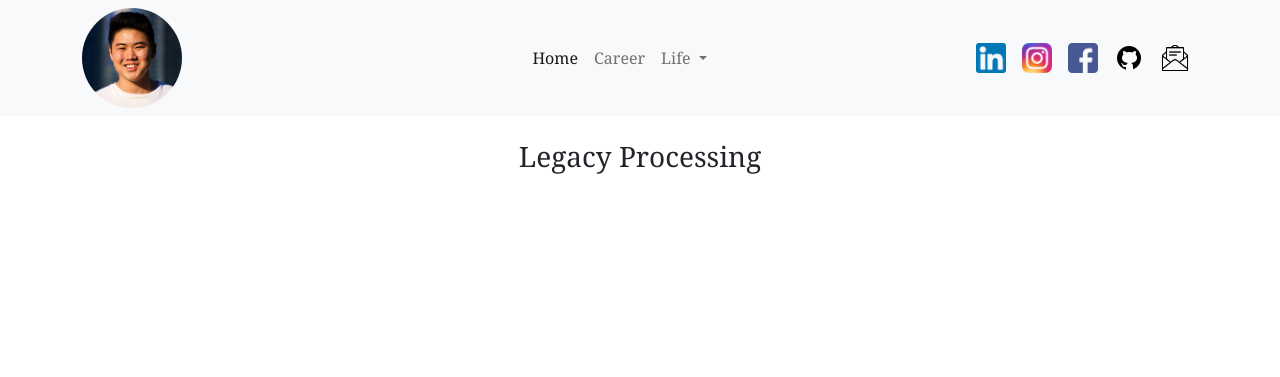
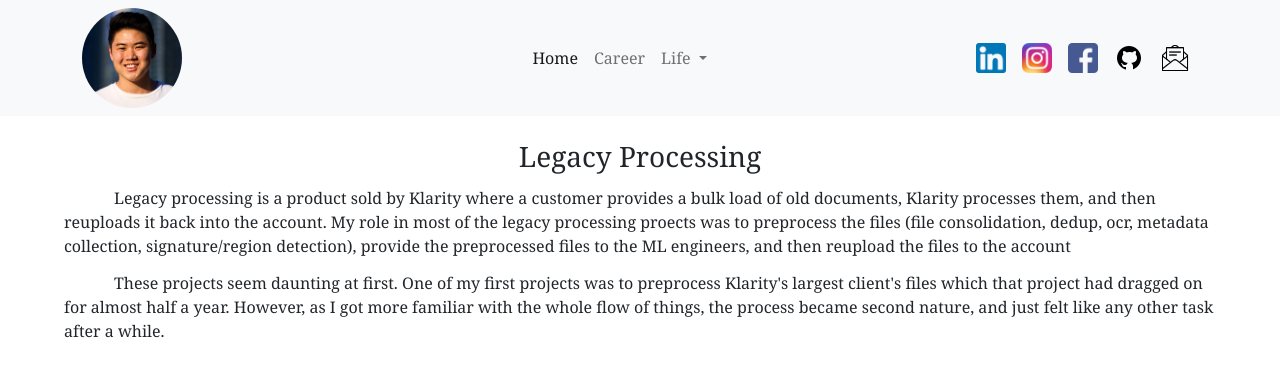
Before and after one commit to simonxie1998/personal-website, a Django app: page /career/legacy-processing in a window 1280 px wide. Shown: the top 377 px of the page. Run offline with Django 4.2, Linux system fonts and the light colour scheme.

Commit message:
add proects

```diff
--- a/home/project_summaries.py
+++ b/home/project_summaries.py
@@ -9,3 +9,7 @@ CCI_P2 = "Building the next iteration of a customer configuration interface was
 KLARITY_DEMO_P1 = "Klarity's sales team was 3 when I joined, and any one of them would go crazy for just the initial intro to a potential customer. However, getting this initial interaction could be the hardest part of the sales cycle. What they needed was something that would attract customers to us instead of the other way around"
 
 KLARITY_DEMO_P2 = "We decided to build out a marketing demo site that allowed a user to upload a revenue contract that will go through the full prediction pipeline and send the processed document back to the user in email. The goal was the shock the demoers the potential of Klarity's AI, and so they would reach out directly to our sales team to learn more. The frontend engineer, ML engineers, and I teamed out with the marketing team to design, layout, and build the demo product which released along with the Series A accouncement."
+
+LP_P1 = "Legacy processing is a product sold by Klarity where a customer provides a bulk load of old documents, Klarity processes them, and then reuploads it back into the account. My role in most of the legacy processing proects was to preprocess the files (file consolidation, dedup, ocr, metadata collection, signature/region detection), provide the preprocessed files to the ML engineers, and then reupload the files to the account"
+
+LP_P2 = "These projects seem daunting at first. One of my first projects was to preprocess Klarity's largest client's files which that project had dragged on for almost half a year. However, as I got more familiar with the whole flow of things, the process became second nature, and just felt like any other task after a while."
--- a/home/templates/home/career.html
+++ b/home/templates/home/career.html
@@ -216,7 +216,7 @@
 </ul>
 <p3 class="notable-projects"><strong>Notable Projects</strong></p3>
 <ul class="bullet-points">
-    <li class="project"><a href="vlcm">VMware Lifecycle Manager</a></li>
+    <li class="project"><a href="https://core.vmware.com/resource/introducing-vsphere-lifecycle-management-vlcm" target="_blank">vSphere Lifecycle Manager</a></li>
 </ul>
 </span>
 
--- a/home/urls.py
+++ b/home/urls.py
@@ -13,5 +13,4 @@ urlpatterns = [
     path("career/cci", views.cci, name="cci"),
     path("career/klarity-demo", views.klarity_demo, name="klarity-demo"),
     path("career/legacy-processing", views.legacy_processing, name="legacy-processing"),
-    path("career/vlcm", views.vlcm, name="vlcm"),
 ]
--- a/home/views.py
+++ b/home/views.py
@@ -56,16 +56,7 @@ def klarity_demo(request):
 def legacy_processing(request):
     context = {
         "project_name": "Legacy Processing",
-        "project_summary_p1": "",
-        "project_summary_p2": "",
+        "project_summary_p1": LP_P1,
+        "project_summary_p2": LP_P2,
     }
     return render(request, "home/project_base.html", context)
-
-
-def vlcm(request):
-    context = {
-        "project_name": "VMware Lifecycle Manager",
-        "project_summary_p1": "",
-        "project_summary_p2": "",
-    }
-    return render(request, "home/project_base.html", context)
```
